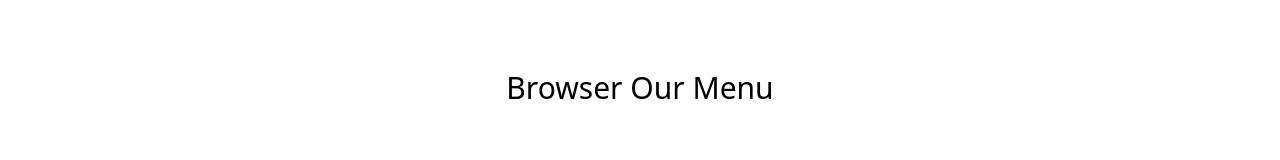
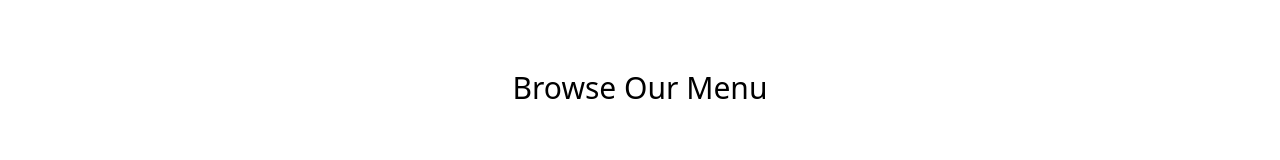
Before and after one commit to Srijanbista/restro, a Next.js app: page / in a window 1280 px wide. Shown: the part 858-1018 px from the top of the page. Built offline with nearby package versions, Linux system fonts and the light colour scheme.

Commit message:
fixed typos

```diff
--- a/src/app/page.tsx
+++ b/src/app/page.tsx
@@ -22,7 +22,7 @@ export default function Home() {
       {/* Menu Section */}
       <section className="h-screen py-32">
         <Container className="flex flex-col gap-y-8 lg:gap-y-16">
-          <p className="text-center text-3xl">Browser Our Menu</p>
+          <p className="text-center text-3xl">Browse Our Menu</p>
           <div className="flex justify-between">Cards here</div>
         </Container>
       </section>
```
